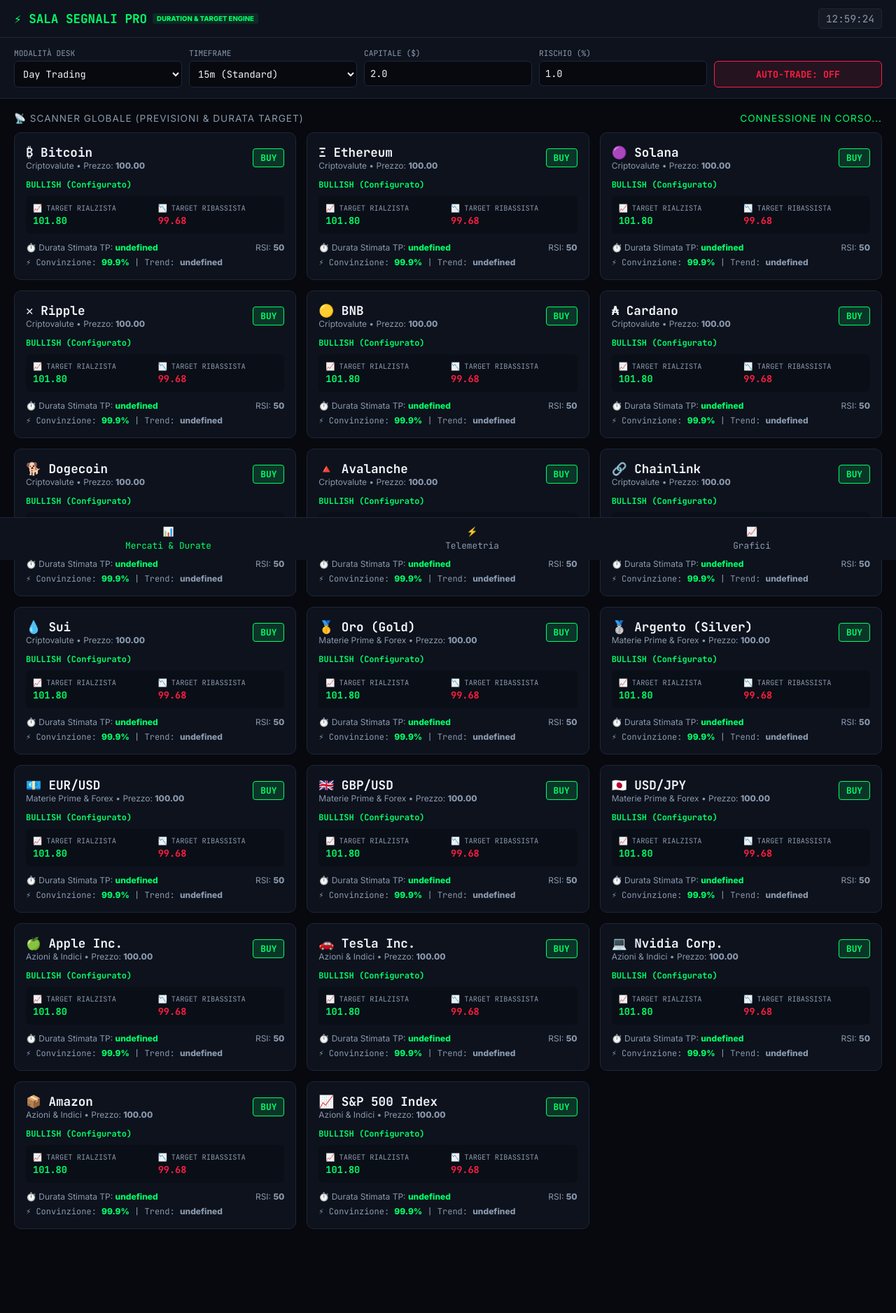
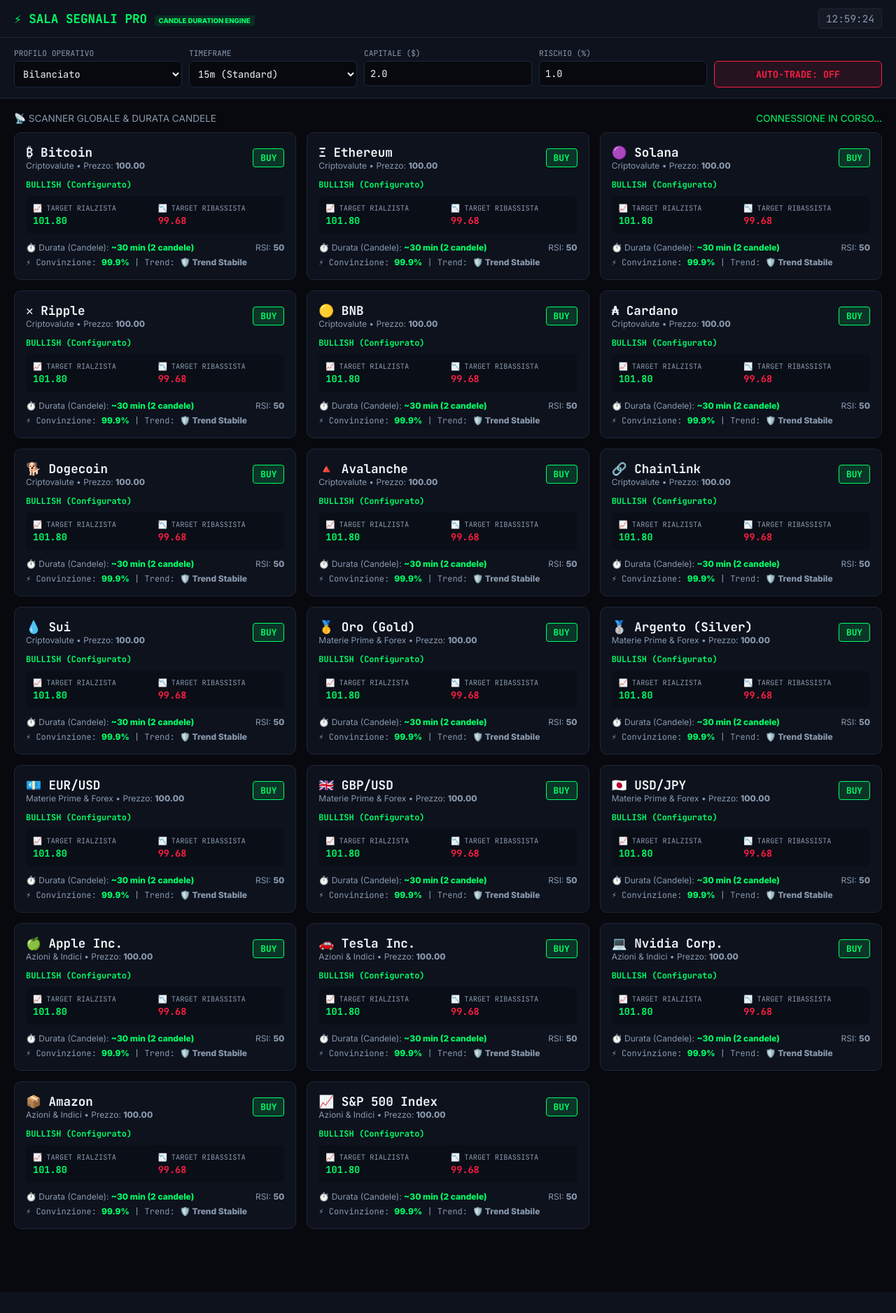
Before and after one commit to fabiocaputo389-ship-it/segnali-ai-telegram, a Flask app: page / in a window 1280 px wide. Shown: the whole page at 70% size. After the commit the page ends 1846 px from the top, so only its background shows below. Run offline with Flask 3, Linux system fonts and the light colour scheme; data that the repository does not hold is empty.

Commit message:
Update index.html

```diff
--- a/templates/index.html
+++ b/templates/index.html
@@ -3,32 +3,27 @@
 <head>
     <meta charset="UTF-8">
     <meta name="viewport" content="width=device-width, initial-scale=1.0">
-    <title>SALA SEGNALI PRO • Institutional All-Markets Terminal</title>
+    <title>SALA SEGNALI PRO • Institutional Terminal</title>
     <link href="https://fonts.googleapis.com/css2?family=JetBrains+Mono:wght@400;700&family=Inter:wght@400;600;800&display=swap" rel="stylesheet">
     <style>
         :root {
-            --bg-base: #07090e;
-            --bg-panel: #0d121d;
-            --border-color: #1e2638;
-            --accent-green: #00ff66;
-            --accent-red: #ff1e42;
-            --text-main: #f0f4f8;
-            --text-muted: #8a99ad;
+            --bg-base: #07090e; --bg-panel: #0d121d; --border-color: #1e2638;
+            --accent-green: #00ff66; --accent-red: #ff1e42; --text-main: #f0f4f8; --text-muted: #8a99ad;
         }
         * { box-sizing: border-box; margin: 0; padding: 0; font-family: 'Inter', sans-serif; }
         body { background: var(--bg-base); color: var(--text-main); min-height: 100vh; padding-bottom: 70px; }
         header { background: var(--bg-panel); border-bottom: 1px solid var(--border-color); padding: 12px 20px; display: flex; justify-content: space-between; align-items: center; position: sticky; top: 0; z-index: 1000; }
-        .logo { font-family: 'JetBrains Mono', monospace; font-weight: 800; font-size: 1.1rem; color: var(--accent-green); display: flex; align-items: center; gap: 8px; }
+        .logo { font-family: 'JetBrains Mono', monospace; font-weight: 800; font-size: 1.1rem; color: var(--accent-green); }
         .terminal-clock { font-family: 'JetBrains Mono', monospace; font-size: 0.9rem; color: var(--text-muted); background: rgba(255,255,255,0.03); padding: 4px 10px; border-radius: 4px; border: 1px solid var(--border-color); }
-        .controls-bar { display: grid; grid-template-columns: repeat(auto-fit, minmax(140px, 1fr)); gap: 10px; padding: 15px 20px; background: var(--bg-panel); border-bottom: 1px solid var(--border-color); }
+        .controls-bar { display: grid; grid-template-columns: repeat(auto-fit, minmax(150px, 1fr)); gap: 10px; padding: 15px 20px; background: var(--bg-panel); border-bottom: 1px solid var(--border-color); }
         .control-group label { display: block; font-size: 0.7rem; font-family: 'JetBrains Mono', monospace; color: var(--text-muted); margin-bottom: 4px; text-transform: uppercase; }
         .control-group input, .control-group select { width: 100%; background: var(--bg-base); border: 1px solid var(--border-color); color: var(--text-main); padding: 8px; border-radius: 6px; font-family: 'JetBrains Mono', monospace; font-size: 0.85rem; }
-        .autotrade-btn { background: rgba(255,30,66,0.1); border: 1px solid var(--accent-red); color: var(--accent-red); font-weight: 800; border-radius: 6px; padding: 8px 12px; cursor: pointer; transition: all 0.2s; font-family: 'JetBrains Mono', monospace; }
-        .autotrade-btn.active { background: rgba(0,255,102,0.1); border-color: var(--accent-green); color: var(--accent-green); box-shadow: 0 0 15px rgba(0,255,102,0.2); }
+        .autotrade-btn { background: rgba(255,30,66,0.1); border: 1px solid var(--accent-red); color: var(--accent-red); font-weight: 800; border-radius: 6px; padding: 8px 12px; cursor: pointer; font-family: 'JetBrains Mono', monospace; height: 38px; }
+        .autotrade-btn.active { background: rgba(0,255,102,0.1); border-color: var(--accent-green); color: var(--accent-green); }
         .container { padding: 20px; max-width: 1400px; margin: 0 auto; }
-        .section-title { font-family: 'JetBrains Mono', monospace; font-size: 0.85rem; color: var(--text-muted); margin-bottom: 12px; display: flex; justify-content: space-between; align-items: center; text-transform: uppercase; letter-spacing: 1px; }
-        .signals-grid { display: grid; grid-template-columns: repeat(auto-fill, minmax(380px, 1fr)); gap: 15px; margin-bottom: 30px; }
-        .signal-card { background: var(--bg-panel); border: 1px solid var(--border-color); border-radius: 10px; padding: 16px; position: relative; overflow: hidden; transition: transform 0.2s; }
+        .section-title { font-family: 'JetBrains Mono', monospace; font-size: 0.85rem; color: var(--text-muted); margin-bottom: 12px; display: flex; justify-content: space-between; align-items: center; text-transform: uppercase; }
+        .signals-grid { display: grid; grid-template-columns: repeat(auto-fill, minmax(380px, 1fr)); gap: 15px; }
+        .signal-card { background: var(--bg-panel); border: 1px solid var(--border-color); border-radius: 10px; padding: 16px; transition: transform 0.2s; }
         .signal-card:hover { border-color: #2a3650; transform: translateY(-2px); }
         .card-header { display: flex; justify-content: space-between; align-items: center; margin-bottom: 12px; }
         .asset-title { font-size: 1.1rem; font-weight: 800; font-family: 'JetBrains Mono', monospace; }
@@ -38,31 +33,28 @@
         .metrics-grid { display: grid; grid-template-columns: repeat(2, 1fr); gap: 8px; margin-bottom: 12px; background: rgba(0,0,0,0.2); padding: 10px; border-radius: 6px; }
         .metric-box label { font-size: 0.65rem; color: var(--text-muted); font-family: 'JetBrains Mono', monospace; display: block; }
         .metric-box span { font-size: 0.85rem; font-weight: 700; font-family: 'JetBrains Mono', monospace; }
-        .footer-nav { position: fixed; bottom: 0; left: 0; width: 100%; background: var(--bg-panel); border-top: 1px solid var(--border-color); display: flex; justify-content: space-around; padding: 12px; z-index: 1000; }
-        .nav-item { font-family: 'JetBrains Mono', monospace; font-size: 0.8rem; color: var(--text-muted); text-decoration: none; display: flex; flex-direction: column; align-items: center; gap: 4px; cursor: pointer; }
-        .nav-item.active { color: var(--accent-green); }
     </style>
 </head>
 <body>
     <header>
-        <div class="logo">⚡ SALA SEGNALI PRO <span style="font-size:0.6rem; background:rgba(0,255,102,0.1); color:var(--accent-green); padding:2px 6px; border-radius:3px;">DURATION & TARGET ENGINE</span></div>
+        <div class="logo">⚡ SALA SEGNALI PRO <span style="font-size:0.6rem; background:rgba(0,255,102,0.1); color:var(--accent-green); padding:2px 6px; border-radius:3px;">CANDLE DURATION ENGINE</span></div>
         <div class="terminal-clock" id="clock">00:00:00</div>
     </header>
 
     <div class="controls-bar">
         <div class="control-group">
-            <label>Modalità Desk</label>
-            <select id="modeSelect">
-                <option value="Day Trading">Day Trading</option>
-                <option value="Scalping">Scalping HFT</option>
-                <option value="Swing Trading">Swing Trading</option>
+            <label>Profilo Operativo</label>
+            <select id="profileSelect">
+                <option value="conservative">Conservativo</option>
+                <option value="balanced" selected>Bilanciato</option>
+                <option value="aggressive">Aggressivo / HFT</option>
             </select>
         </div>
         <div class="control-group">
             <label>Timeframe</label>
             <select id="tfSelect">
+                <option value="5m">5m (Scalp)</option>
                 <option value="15m" selected>15m (Standard)</option>
-                <option value="5m">5m (Scalp)</option>
                 <option value="1h">1h (Trend)</option>
             </select>
         </div>
@@ -75,67 +67,47 @@
             <input type="number" id="riskInput" value="1.0" step="0.1">
         </div>
         <div class="control-group" style="display:flex; align-items:flex-end;">
-            <button id="autotradeToggle" class="autotrade-btn" style="width:100%; height:38px;">AUTO-TRADE: OFF</button>
+            <button id="autotradeToggle" class="autotrade-btn" style="width:100%;">AUTO-TRADE: OFF</button>
         </div>
     </div>
 
     <div class="container">
         <div class="section-title">
-            <span>📡 Scanner Globale (Previsioni & Durata Target)</span>
+            <span>📡 Scanner Globale & Durata Candele</span>
             <span id="exchangeModeIndicator" style="color:var(--accent-green)">Connessione in corso...</span>
         </div>
         <div id="signalsContainer" class="signals-grid">
             <div style="grid-column: 1/-1; text-align:center; padding: 40px; color:var(--text-muted); font-family:'JetBrains Mono',monospace;">
-                Analisi di volatilità e calcolo durata target in corso...
+                Analisi candele storiche in corso...
             </div>
         </div>
     </div>
 
-    <div class="footer-nav">
-        <a class="nav-item active"><span>📊</span> Mercati & Durate</a>
-        <a class="nav-item" onclick="alert('Telemetria HFT attiva.')"><span>⚡</span> Telemetria</a>
-        <a class="nav-item" onclick="alert('Grafici sincronizzati.')"><span>📈</span> Grafici</a>
-    </div>
-
     <script>
-        setInterval(() => {
-            document.getElementById('clock').innerText = new Date().toLocaleTimeString('it-IT');
-        }, 1000);
-
+        setInterval(() => { document.getElementById('clock').innerText = new Date().toLocaleTimeString('it-IT'); }, 1000);
         let autoTradeState = false;
 
         document.getElementById('autotradeToggle').addEventListener('click', async () => {
             const res = await fetch('/api/autotrade/toggle', { method: 'POST' });
             const data = await res.json();
             autoTradeState = data.auto_trade;
-            updateAutoTradeUI(data);
+            document.getElementById('autotradeToggle').innerText = autoTradeState ? "AUTO-TRADE: ON" : "AUTO-TRADE: OFF";
+            document.getElementById('autotradeToggle').className = `autotrade-btn ${autoTradeState ? 'active' : ''}`;
         });
 
-        function updateAutoTradeUI(data) {
-            const btn = document.getElementById('autotradeToggle');
-            const ind = document.getElementById('exchangeModeIndicator');
-            btn.innerText = autoTradeState ? "AUTO-TRADE: ON" : "AUTO-TRADE: OFF";
-            btn.className = `autotrade-btn ${autoTradeState ? 'active' : ''}`;
-            ind.innerText = data.mode;
-        }
-
         async function loadSignals() {
-            const mode = document.getElementById('modeSelect').value;
+            const profile = document.getElementById('profileSelect').value;
             const timeframe = document.getElementById('tfSelect').value;
             const balance = document.getElementById('balanceInput').value;
             const risk = document.getElementById('riskInput').value;
 
             try {
-                const res = await fetch(`/api/signals?mode=${encodeURIComponent(mode)}&timeframe=${encodeURIComponent(timeframe)}&balance=${balance}&risk=${risk}`);
+                const res = await fetch(`/api/signals?profile=${profile}&timeframe=${timeframe}&balance=${balance}&risk=${risk}`);
                 const signals = await res.json();
-                renderSignals(signals);
-            } catch (e) { console.error(e); }
-        }
+                const container = document.getElementById('signalsContainer');
 
-        function renderSignals(signals) {
-            const container = document.getElementById('signalsContainer');
                 if (!signals || signals.length === 0) {
-                container.innerHTML = `<div style="grid-column: 1/-1; text-align:center; padding: 40px; color:var(--text-muted); font-family:'JetBrains Mono',monospace;">Nessun asset disponibile al momento.</div>`;
+                    container.innerHTML = `<div style="grid-column: 1/-1; text-align:center; padding: 40px; color:var(--text-muted); font-family:'JetBrains Mono',monospace;">Nessun segnale trovato.</div>`;
                     return;
                 }
 
@@ -148,10 +120,7 @@
                             </div>
                             <span class="badge-action ${s.action === 'BUY' ? 'badge-buy' : 'badge-sell'}">${s.action}</span>
                         </div>
-
-                    <div style="font-size:0.75rem; color:${s.sentiment_color}; font-weight:700; margin-bottom:8px; font-family:'JetBrains Mono',monospace;">
-                        ${s.sentiment}
-                    </div>
+                        <div style="font-size:0.75rem; color:${s.sentiment_color}; font-weight:700; margin-bottom:8px; font-family:'JetBrains Mono',monospace;">${s.sentiment}</div>
 
                         <div class="metrics-grid">
                             <div class="metric-box"><label>📈 TARGET RIALZISTA</label><span style="color:var(--accent-green);">${s.target_rialzista}</span></div>
@@ -159,23 +128,23 @@
                         </div>
 
                         <div style="font-size:0.75rem; font-family:'JetBrains Mono',monospace; color:var(--text-muted); margin-bottom:6px; display:flex; justify-content:space-between;">
-                        <span>⏱️ Durata Stimata TP: <strong style="color:var(--accent-green);">${s.duration_estimate}</strong></span>
+                            <span>⏱️ Durata (Candele): <strong style="color:var(--accent-green);">${s.duration}</strong></span>
                             <span>RSI: <strong>${s.rsi}</strong></span>
                         </div>
                         <div style="font-size:0.75rem; font-family:'JetBrains Mono',monospace; color:var(--text-muted);">
-                        ⚡ Convinzione: <strong style="color:var(--accent-green);">${s.ai_score}</strong> | Trend: <strong>${s.inversion_prediction}</strong>
+                            ⚡ Convinzione: <strong style="color:var(--accent-green);">${s.ai_score}</strong> | Trend: <strong>${s.inversion}</strong>
                         </div>
                     </div>
                 `).join('');
+            } catch (e) { console.error(e); }
         }
 
         loadSignals();
         setInterval(loadSignals, 8000);
 
-        document.getElementById('modeSelect').addEventListener('change', loadSignals);
-        document.getElementById('tfSelect').addEventListener('change', loadSignals);
-        document.getElementById('balanceInput').addEventListener('change', loadSignals);
-        document.getElementById('riskInput').addEventListener('change', loadSignals);
+        ['profileSelect', 'tfSelect', 'balanceInput', 'riskInput'].forEach(id => {
+            document.getElementById(id).addEventListener('change', loadSignals);
+        });
     </script>
 </body>
 </html>
```
Lines whose indentation alone changed are shown as unchanged.
